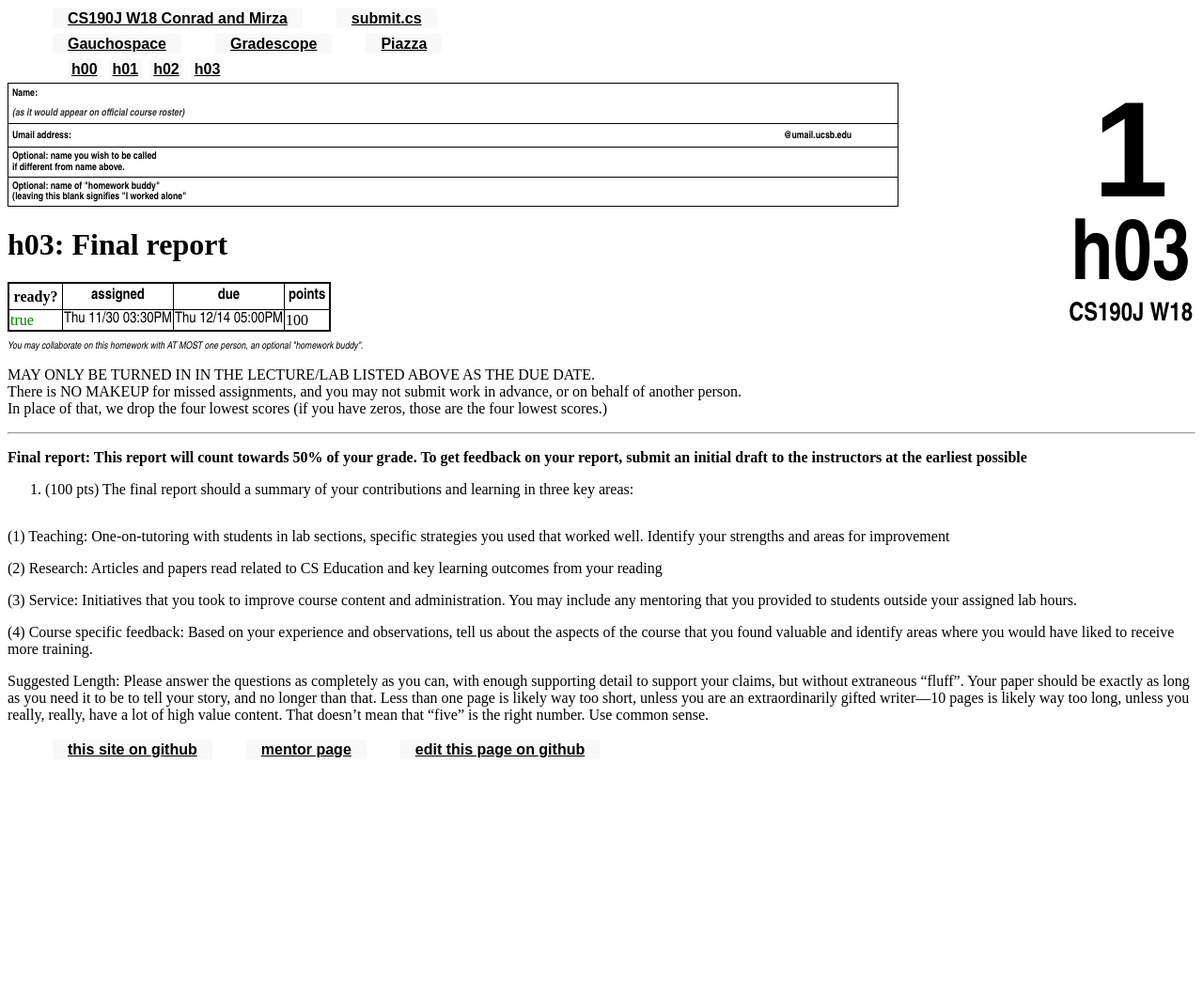
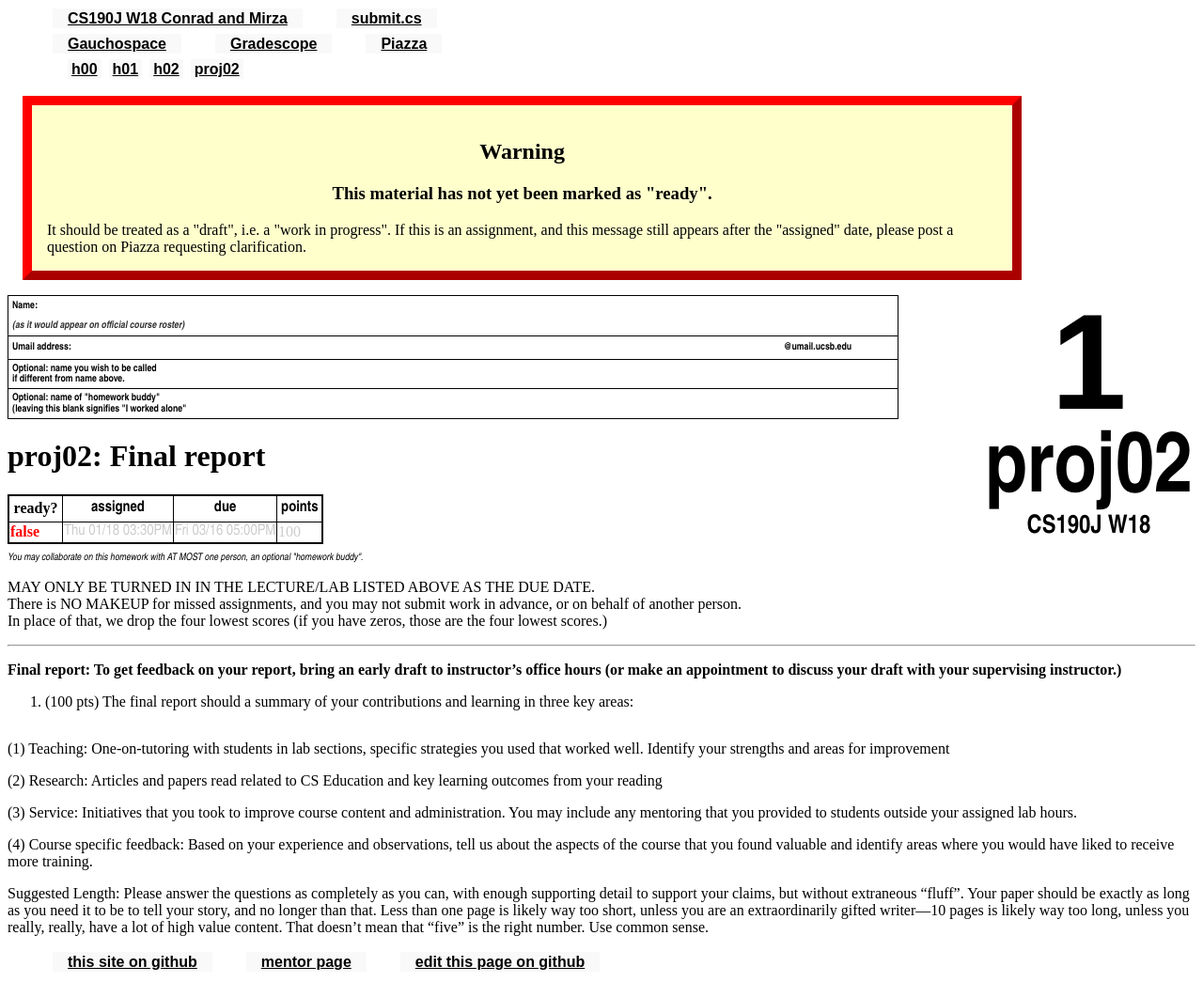
Before and after one commit to ucsb-cs190j-w18/ucsb-cs190j-w18.github.io, a Jekyll site: the page built from _hwk/h03.md, in a window 1280 px wide. Shown: the whole page at 94% size. Built offline with Jekyll 4.4.1, drawn with Linux system fonts in a browser that asks for light colours; before the commit the page ends 900 px from its top, so only the background shows below that.

Commit message:
Update h03.md

```diff
--- a/_hwk/h03.md
+++ b/_hwk/h03.md
@@ -1,12 +1,12 @@
 ---
-num: "h03"
+num: "proj02"
 desc: "Final report"
-ready: true
-assigned: 2017-11-30 15:30:00.00-8:00
-due: 2017-12-14 17:00:00.00-8:00
+ready: false
+assigned: 2018-01-18 15:30:00.00-8:00
+due: 2018-03-16 17:00:00.00-8:00
 ---
 
-<b>Final report: This report will count towards 50% of your grade. To get feedback on your report, submit an initial draft to the instructors at the earliest possible </b>
+<b>Final report: To get feedback on your report, bring an early draft to instructor's office hours (or make an appointment to discuss your draft with your supervising instructor.) </b>
 
 <ol>
 
```
